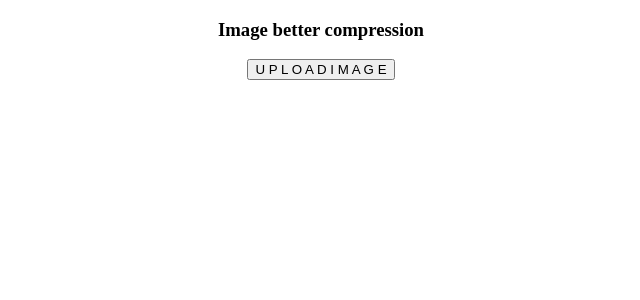
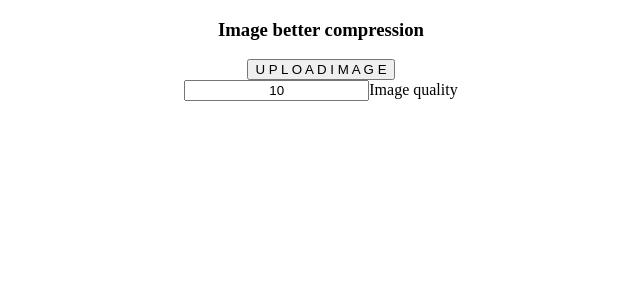
Before and after one commit to theunforg1ven/better-compression-image, an Angular app in the folder bci.client/: page / in a window 1280 px wide. Shown: the top 300 px of the page, without its empty margins (319-959 px from the left). Built offline with nearby package versions, Linux system fonts and the light colour scheme; what angular-bootstrap-md, ngx-image-compress would draw is missing.

Commit message:
added compression values

```diff
--- a/bci.client/src/app/app.module.ts
+++ b/bci.client/src/app/app.module.ts
@@ -1,6 +1,7 @@
 import { BrowserModule } from '@angular/platform-browser';
 import { NgModule } from '@angular/core';
 import { MDBBootstrapModule } from 'angular-bootstrap-md';
+import { FormsModule } from '@angular/forms';
 
 import {NgxImageCompressService} from 'ngx-image-compress';
 
@@ -15,6 +16,7 @@ import { UploadImageComponent } from './upload-image/upload-image.component';
   ],
   imports: [
     BrowserModule,
+    FormsModule,
     MDBBootstrapModule.forRoot()
   ],
   providers: [NgxImageCompressService],
--- a/bci.client/src/app/upload-image/upload-image.component.html
+++ b/bci.client/src/app/upload-image/upload-image.component.html
@@ -6,6 +6,12 @@
         <h3>Image better compression</h3>
         <div>
           <button  mdbBtn type="button" color="elegant" outline="true" (click)="compressFile()">U P L O A D  I M A G E</button>
+          <div class="ml-5 mr-5 md-form">
+              <input mdbInput type="text" color="elegant" class="form-control" [(ngModel)]="compressionValue"
+                digitOnly minlength="0.01" maxlength="100">
+              <label class="">Image quality</label>
+              <span style="color: red;" *ngIf="warnInput">Enter number from 0.01 to 100</span>
+            </div>
           <div>
               <img class="mt-3" height="400" *ngIf="imgResultBeforeCompress" [src]="imgResultBeforeCompress" alt="">
               <div>
--- a/bci.client/src/app/upload-image/upload-image.component.scss
+++ b/bci.client/src/app/upload-image/upload-image.component.scss
@@ -1,3 +1,13 @@
 * {
 text-align: center !important;
 }
+
+.md-form input[type=text]:focus {
+    box-shadow: 0 1px 0 0 black !important;
+    border-bottom: 1px solid black !important;
+    text-align: center !important;
+}
+
+label {
+    color: black !important;
+}
--- a/bci.client/src/app/upload-image/upload-image.component.ts
+++ b/bci.client/src/app/upload-image/upload-image.component.ts
@@ -7,8 +7,12 @@ import {NgxImageCompressService} from 'ngx-image-compress';
   styleUrls: ['./upload-image.component.scss']
 })
 export class UploadImageComponent implements OnInit {
+
   public imgResultBeforeCompress: string;
   public imgResultAfterCompress: string;
+
+  public compressionValue = 10;
+  public warnInput = false;
 
   constructor(private imageCompress: NgxImageCompressService) { }
 
@@ -16,10 +20,18 @@ export class UploadImageComponent implements OnInit {
   }
 
   compressFile() {
+
+    if (isNaN(this.compressionValue) ||  this.compressionValue > 100 ||  this.compressionValue < 0.01) {
+      this.warnInput = true;
+      return;
+    }
+
+    this.warnInput = false;
     this.imageCompress.uploadFile().then(({image, orientation}) => {
       this.imgResultBeforeCompress = image;
       console.warn('Size in bytes was:', this.imageCompress.byteCount(image));
-      this.imageCompress.compressFile(image, orientation, 50, 0.01).then(
+      debugger;
+      this.imageCompress.compressFile(image, orientation, 50, this.compressionValue).then(
         result => {
           this.imgResultAfterCompress = result;
           console.warn('Size in bytes is now:', this.imageCompress.byteCount(result));
```
